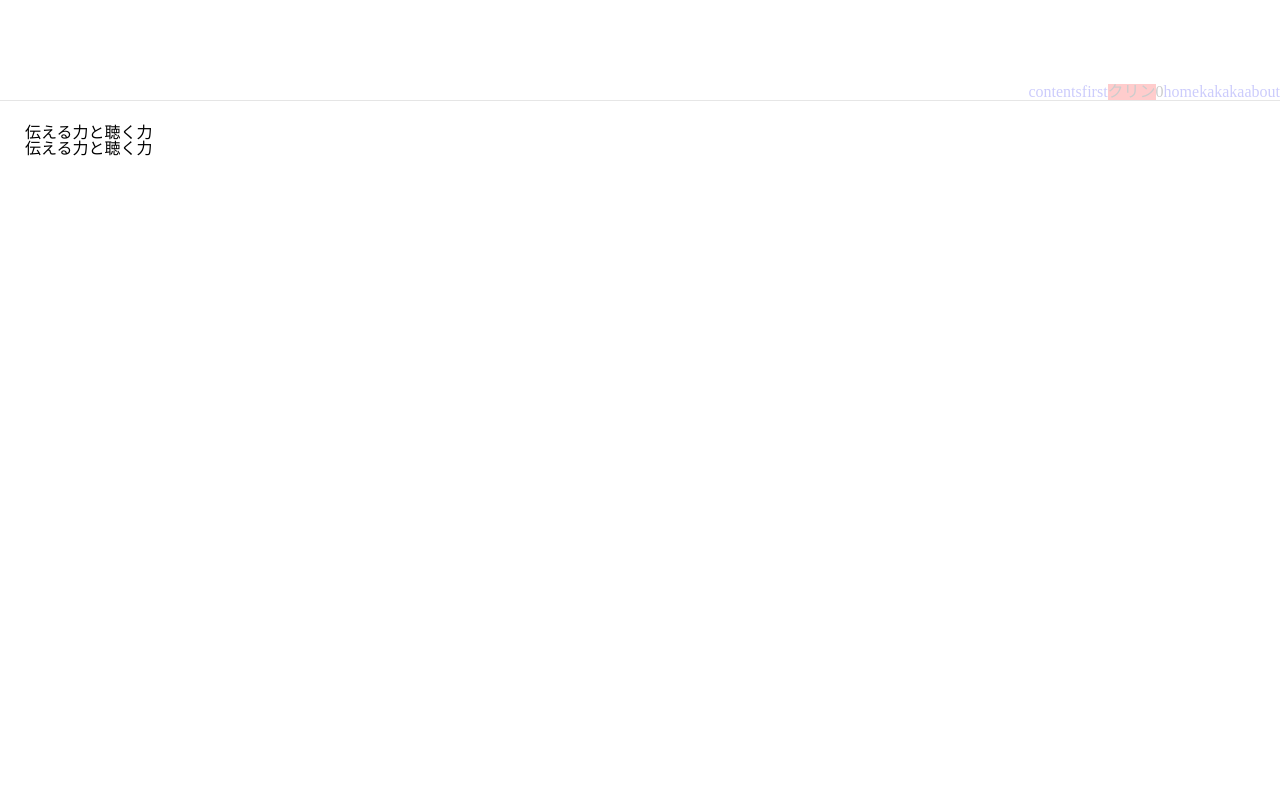
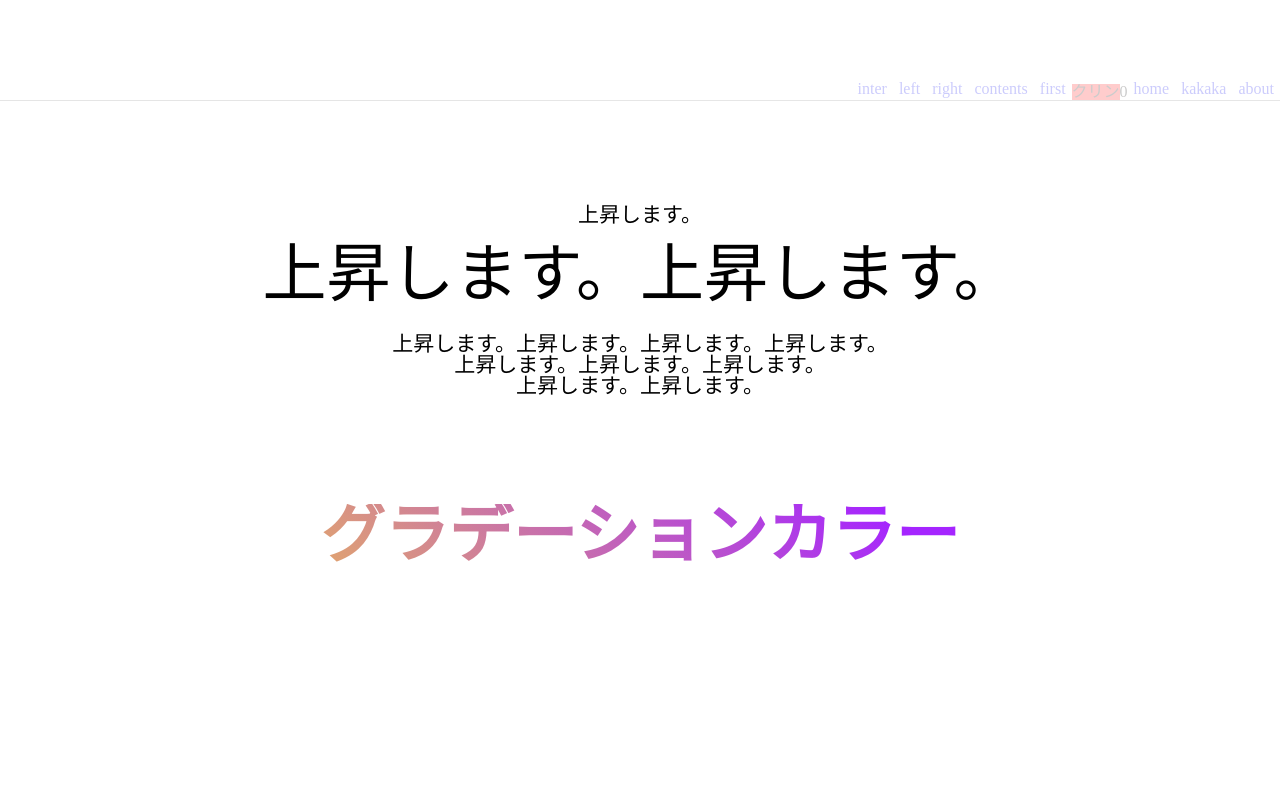
Before and after one commit to yasu828/ap_stage, a Vue app: page /talk in a window 1280 px wide. Shown: the top 800 px of the page. Built offline with nearby package versions, Linux system fonts and the light colour scheme.

Commit message:
intersection文字の連続ファイル作成

```diff
--- a/src/components/ex/AppHeader.vue
+++ b/src/components/ex/AppHeader.vue
@@ -1,6 +1,16 @@
 <template>
 <div id="app-header">
   <header class="flex header">
+    <p class="ppo">
+      <a href="inter">inter</a>
+    </p>
+    <p class="ppo">
+      <a href="intersection-left">left</a>
+    </p>
+    <p class="ppo">
+      <a href="intersection-right">right</a>
+    </p>
+
     <p class="ppo">
       <a href="contents">contents</a>
     </p>
@@ -64,6 +74,10 @@ export default defineComponent({
   height: 100px;
   width: 100%;
 
+  p {
+    margin: 3px 6px;
+  }
+
   .header{
     justify-content: flex-end;
     align-items: flex-end;
--- /dev/null
+++ b/src/components/intersection/intersectionLeft.vue
@@ -0,0 +1,21 @@
+<template>
+  <div id="inter-left">左</div>
+</template>
+
+<script lang="ts">
+import { defineComponent } from 'vue'
+
+export default defineComponent({
+  setup() {
+
+  },
+})
+</script>
+
+<style lang="scss">
+#inter-left {
+  width: 50%;
+  height: 100vh;
+  background-color: rgba(128, 128, 128, 0.502);
+}
+</style>
--- /dev/null
+++ b/src/components/intersection/intersectionRight.vue
@@ -0,0 +1,21 @@
+<template>
+  <div id="inter-right">右</div>
+</template>
+
+<script lang="ts">
+import { defineComponent } from 'vue'
+
+export default defineComponent({
+  setup() {
+
+  },
+})
+</script>
+
+<style lang="scss">
+#inter-right {
+  width: 50%;
+  height: 100vh;
+  background-color: rgba(192, 168, 168, 0.502);
+}
+</style>
--- a/src/router/index.ts
+++ b/src/router/index.ts
@@ -10,12 +10,27 @@ const routes = [
   {
     path: '/talk',
     name: 'Talk',
-    component: () => import('../views/bababa.vue')
+    component: () => import('../views/intersectionHome.vue')
   },
   {
     path: '/contents',
     name: 'Contents',
     component: () => import('../views/TargetContents.vue')
+  },
+  {
+    path: '/inter',
+    name: 'Inter',
+    component: () => import('../views/intersectionHome.vue')
+  },
+  {
+    path: '/intersection-right',
+    name: 'intersectionRight',
+    component: () => import('../components/intersection/intersectionRight.vue')
+  },
+  {
+    path: '/intersection-left',
+    name: 'intersectionLeft',
+    component: () => import('../components/intersection/intersectionLeft.vue')
   },
   {
     path: '/about',
--- a/src/views/TargetContents.vue
+++ b/src/views/TargetContents.vue
@@ -22,7 +22,7 @@
       </div>
       <div class="t-center" style="transform: matrix(1, 0, 0, 1, 0, 185);">
         <div :style="`
-        background: ${state.linear}(45deg,rgb(255, 37, 37)${0 - state.num}%,rgb(255, 230, 37)${100 - state.num}%,rgb(59, 37, 255)${170 - state.num}%);
+        background: ${state.linear}(45deg,rgb(255, 37, 37)${0 - state.num}%,rgb(255, 230, 37)${100 - state.num}%,rgb(165, 37, 255)${170 - state.num}%);
         font-size: 4rem;
         font-weight: bold;
         -webkit-text-fill-color: transparent;
@@ -112,11 +112,6 @@ export default defineComponent({
 #section1 {
   width: 100%;
   height: 100vh;
-  background-color: rgba(169, 169, 169, 0.3);
-
-  .font-size64 {
-    font-size: 64px;
-  }
 
   .up15vh {
     animation: imagesTextLeft 1s;
--- a/src/views/bababa.vue
+++ /dev/null
@@ -1,16 +0,0 @@
-<template>
-  <div id="talk">
-    <h5>伝える力と聴く力</h5>
-    <h2>伝える力と聴く力</h2>
-  </div>
-</template>
-
-<style lang="scss" scoped>
-#talk {
-  padding: 25px;
-  h1 {
-    font-size: 26px;
-  }
-}
-
-</style>
--- /dev/null
+++ b/src/views/intersectionHome.vue
@@ -0,0 +1,42 @@
+<template>
+<div>
+  <TargetContents />
+  <article class="flex">
+    <IntersectionLeft />
+    <IntersectionRight />
+  </article>
+  <interbal class="hei"></interbal>
+</div>
+</template>
+
+<script lang="ts">
+import { defineComponent } from 'vue'
+import TargetContents from './TargetContents.vue'
+import IntersectionLeft from '../components/intersection/intersectionLeft.vue'
+import IntersectionRight from '../components/intersection/intersectionRight.vue'
+
+export default defineComponent({
+  components:{
+    TargetContents,
+    IntersectionLeft,
+    IntersectionRight,
+  },
+  setup() {
+
+  },
+})
+</script>
+
+
+<style lang="scss" scoped>
+.hei {
+  height: 100vh;
+  display: block;
+}
+#talk {
+  padding: 25px;
+  h1 {
+    font-size: 26px;
+  }
+}
+</style>
```
